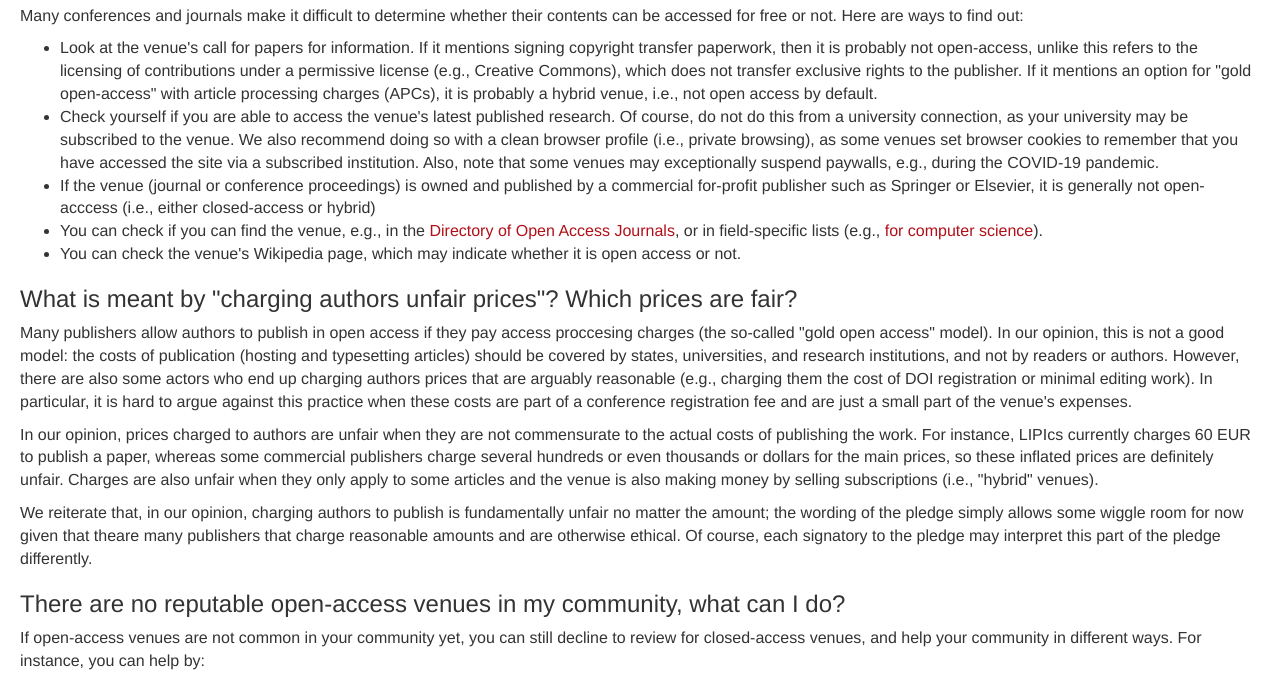
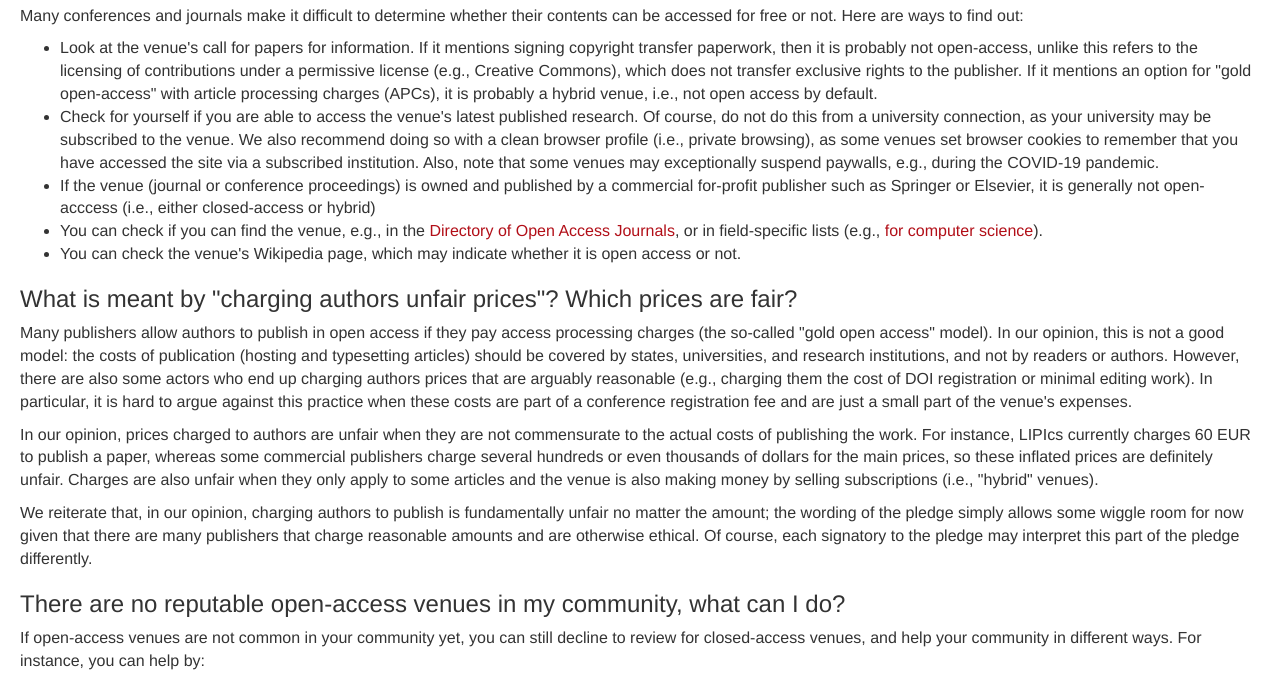
Before and after one commit to dissemin/no-free-view-no-review, a Django app: page /faq in a window 1280 px wide. Shown: the part 1839-2513 px from the top of the page. Run offline with Django 3.2, Linux system fonts and the light colour scheme; some libraries are stand-ins or nearby versions.

Commit message:
faq.html: fix typos

```diff
--- a/signatories/templates/faq.html
+++ b/signatories/templates/faq.html
@@ -155,7 +155,7 @@ contents can be accessed for free or not. Here are ways to find out:</p>
     to the publisher. If it mentions an option for "gold open-access" with
     article processing charges (APCs), it is probably a hybrid venue, i.e., not
   open access by default.</li>
-  <li>Check yourself if you are able to access the venue's latest published
+  <li>Check for yourself if you are able to access the venue's latest published
     research. Of course, do not do this from a university connection, as your
     university may be subscribed to the venue. We also recommend doing so with a
     clean browser profile (i.e., private browsing), as some venues set browser
@@ -177,7 +177,7 @@ contents can be accessed for free or not. Here are ways to find out:</p>
 <h3 id="author-charges">What is meant by "charging authors unfair prices"? Which
 prices are fair?</h3>
 <p>Many publishers allow authors to publish in open access if they pay access
-proccesing charges (the so-called "gold open access" model). In our opinion,
+processing charges (the so-called "gold open access" model). In our opinion,
 this is not a good model: the costs of publication (hosting and typesetting
 articles) should be covered by states, universities, and research institutions,
 and not by readers or authors. However, there are also some actors who end up
@@ -189,14 +189,14 @@ registration fee and are just a small part of the venue's expenses.</p>
 <p>In our opinion, prices charged to authors are unfair when they are not
 commensurate to the actual costs of publishing the work. For instance, LIPIcs
 currently charges 60 EUR to publish a paper, whereas some commercial publishers
-charge several hundreds or even thousands or dollars for the main prices, so
+charge several hundreds or even thousands of dollars for the main prices, so
 these inflated prices are definitely unfair. Charges are also unfair when they
 only apply to some articles and the venue is also making money by selling
 subscriptions (i.e., "hybrid" venues).</p>
 
 <p>We reiterate that, in our opinion, charging authors to publish is
 fundamentally unfair no matter the amount; the wording of the pledge simply
-allows some wiggle room for now given that theare many publishers that charge
+allows some wiggle room for now given that there are many publishers that charge
 reasonable amounts and are otherwise ethical. Of course, each signatory to the
 pledge may interpret this part of the pledge differently.</p>
 
```
